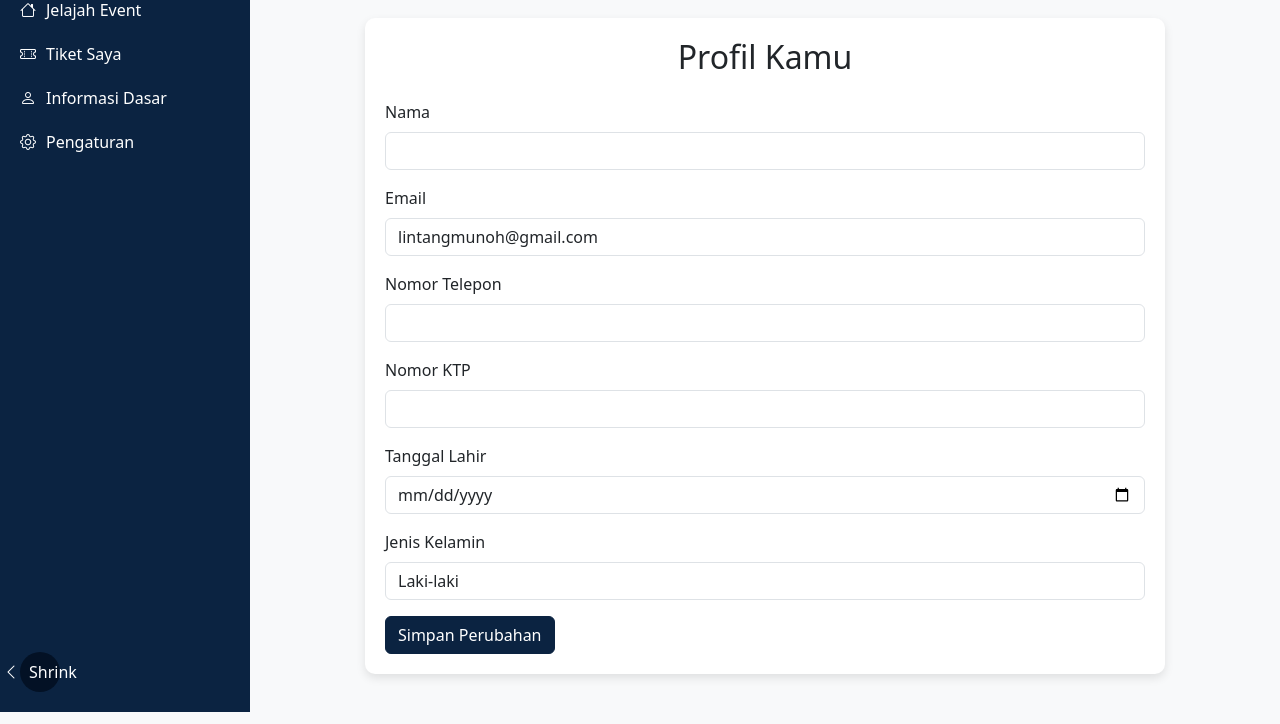
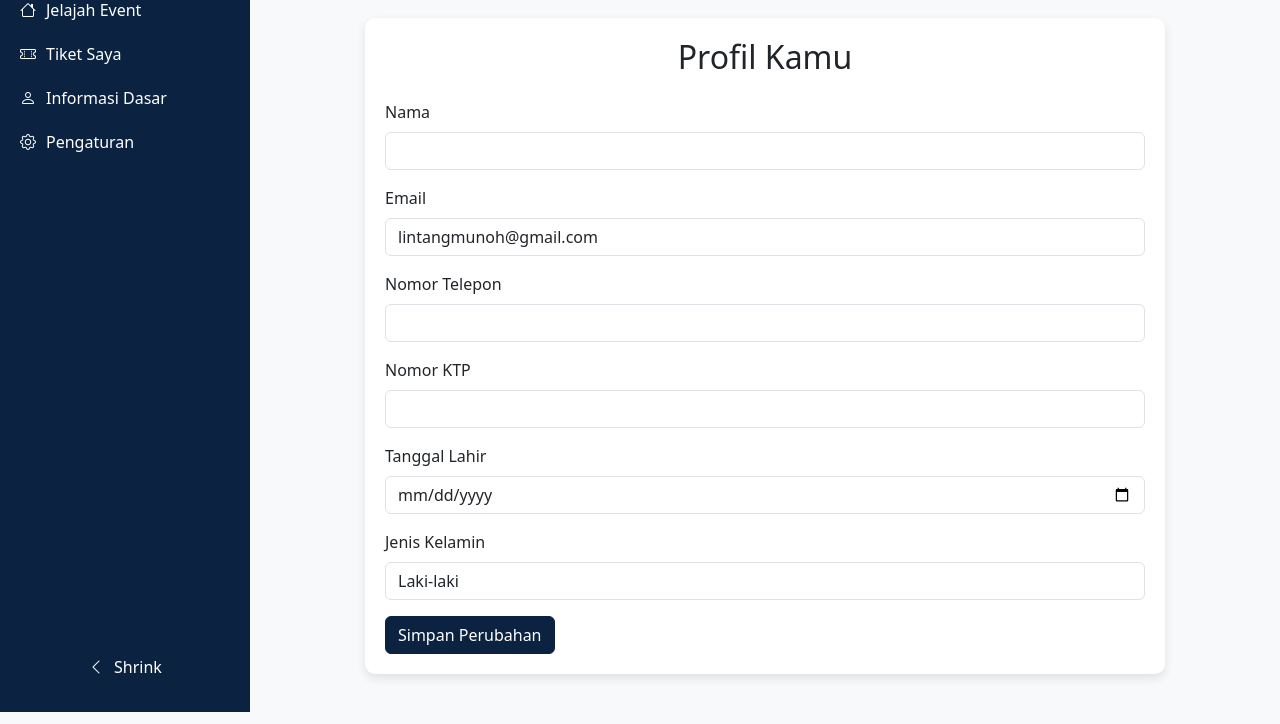
Before and after one commit to LimunBF/pemweb_uas, a PHP site: page /php/profile.php in a window 1280 px wide. Shown: the part 88-812 px from the top of the page. Run offline with PHP 8.4, Linux system fonts and the light colour scheme; a user stored in the database is signed in; data comes from the database, SQL or seed files in the repository.

Commit message:
kanggo ...

```diff
--- a/php/our-team.php
+++ b/php/our-team.php
@@ -24,10 +24,10 @@ session_start();
                         <a class="nav-link" href="../index.php">Home</a>
                     </li>
                     <li class="nav-item">
-                        <a class="nav-link" href="../register.php">Register</a>
+                        <a class="nav-link" href="../register.php">Daftar</a>
                     </li>
                     <li class="nav-item">
-                        <a class="nav-link" href="login.php">Login</a>
+                        <a class="nav-link" href="login.php">Masuk</a>
                     </li>
                 </ul>
             </div>
--- a/php/profile.php
+++ b/php/profile.php
@@ -105,16 +105,19 @@ $dropdownName = !empty($user['name']) ? htmlspecialchars($user['name']) : 'User'
         .sidebar .toggle-button {
             position: absolute;
             bottom: 20px;
-            left: 20px;
-            background-color: #031125;
+            left: 0;
+            background-color: #0b2341;
             border: none;
-            border-radius: 50%;
-            width: 40px;
-            height: 40px;
             display: flex;
             align-items: center;
             justify-content: center;
+            color: white;
+            width: 100%;
+            height: 50px; /* Match other buttons */
             cursor: pointer;
+        }
+        .sidebar .toggle-button :hover {
+            background-color: #031125;
         }
         .sidebar.shrink .toggle-button {
             left: 10px;
--- a/php/register.php
+++ b/php/register.php
@@ -88,10 +88,10 @@ if ($_SERVER["REQUEST_METHOD"] == "POST") {
                         <a class="nav-link" href="../index.php">Home</a>
                     </li>
                     <li class="nav-item">
-                        <a class="nav-link active" aria-current="page" href="register.php">Register</a>
+                        <a class="nav-link active" aria-current="page" href="register.php">Daftar</a>
                     </li>
                     <li class="nav-item">
-                        <a class="nav-link" href="login.php">Login</a>
+                        <a class="nav-link" href="login.php">Masuk</a>
                     </li>
                 </ul>
             </div>
```
